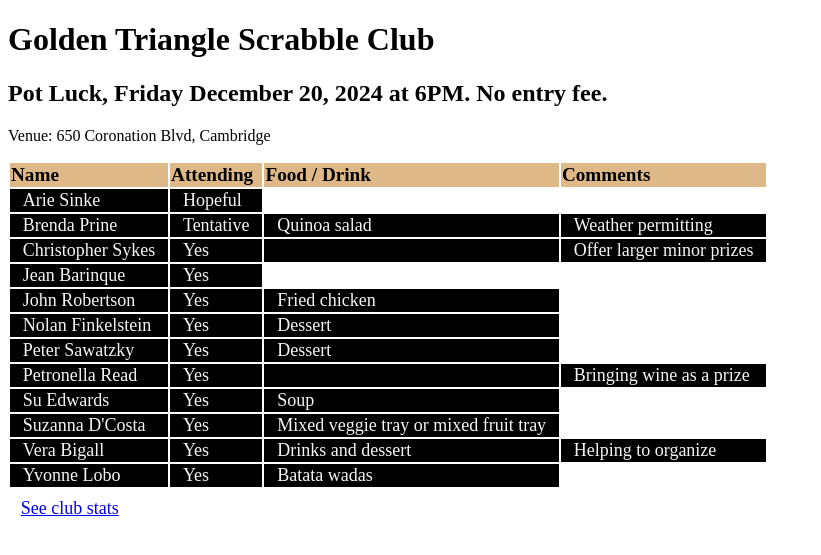
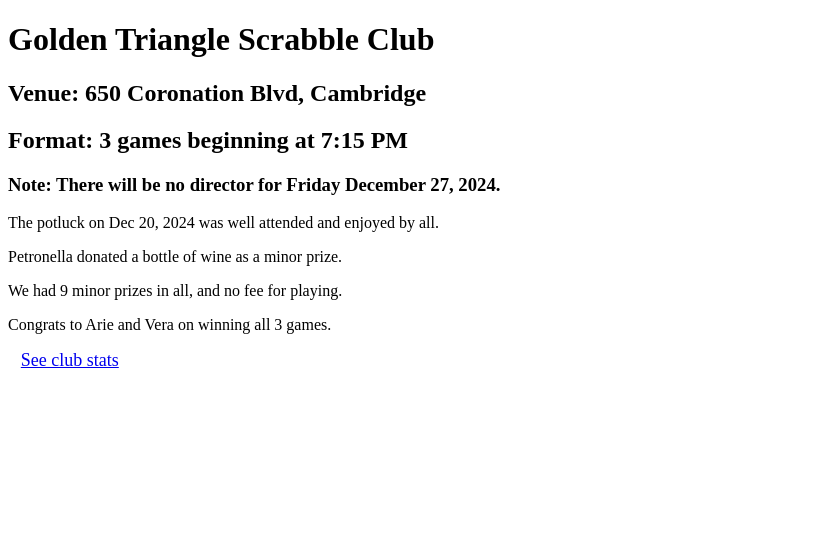
Before and after one commit to TileRunner/tilerunner.github.io, a Jekyll site: the page scrabbleclub/gtsc.html, which Jekyll copies as it is, in a window 1280 px wide. Shown: the top 555 px of the page, without its empty margins (0-821 px from the left). Built offline with Jekyll 4.4.1, drawn with Linux system fonts in a browser that asks for light colours.

Commit message:
Potluck report

```diff
--- a/scrabbleclub/gtsc.html
+++ b/scrabbleclub/gtsc.html
@@ -10,82 +10,13 @@
   <body id="body">
     <div>
       <h1>Golden Triangle Scrabble Club</h1>
-      <h2>Pot Luck, Friday December 20, 2024 at 6PM. No entry fee.</h2>
-      <p>Venue: 650 Coronation Blvd, Cambridge</p>
-      <table>
-        <thead>
-          <tr>
-            <td>Name</td>
-            <td>Attending</td>
-            <td>Food / Drink</td>
-            <td>Comments</td>
-          </tr>
-        </thead>
-        <tbody>
-          <tr>
-            <td>Arie Sinke</td>
-            <td>Hopeful</td>
-          </tr>
-          <tr>
-            <td>Brenda Prine</td>
-            <td>Tentative</td>
-            <td>Quinoa salad</td>
-            <td>Weather permitting</td>
-          </tr>
-          <tr>
-            <td>Christopher Sykes</td>
-            <td>Yes</td>
-            <td></td>
-            <td>Offer larger minor prizes</td>
-          </tr>
-          <tr>
-            <td>Jean Barinque</td>
-            <td>Yes</td>
-          </tr>
-          <tr>
-            <td>John Robertson</td>
-            <td>Yes</td>
-            <td>Fried chicken</td>
-          </tr>
-          <tr>
-            <td>Nolan Finkelstein</td>
-            <td>Yes</td>
-            <td>Dessert</td>
-          </tr>
-          <tr>
-            <td>Peter Sawatzky</td>
-            <td>Yes</td>
-            <td>Dessert</td>
-          </tr>
-          <tr>
-            <td>Petronella Read</td>
-            <td>Yes</td>
-            <td></td>
-            <td>Bringing wine as a prize</td>
-          </tr>
-          <tr>
-            <td>Su Edwards</td>
-            <td>Yes</td>
-            <td>Soup</td>
-          </tr>
-          <tr>
-            <td>Suzanna D'Costa</td>
-            <td>Yes</td>
-            <td>Mixed veggie tray or mixed fruit tray</td>
-          </tr>
-          <tr>
-            <td>Vera Bigall</td>
-            <td>Yes</td>
-            <td>Drinks and dessert</td>
-            <td>Helping to organize</td>
-          </tr>
-          <tr>
-            <td>Yvonne Lobo</td>
-            <td>Yes</td>
-            <td>Batata wadas</td>
-          </tr>
-        </tbody>
-      </table>
+      <h2>Venue: 650 Coronation Blvd, Cambridge</h2>
+      <h2>Format: 3 games beginning at 7:15 PM</h2>
+      <h3>Note: There will be no director for Friday December 27, 2024.</h3>
+      <p>The potluck on Dec 20, 2024 was well attended and enjoyed by all.</p>
+      <p>Petronella donated a bottle of wine as a minor prize.</p>
+      <p>We had 9 minor prizes in all, and no fee for playing.</p>
+      <p>Congrats to Arie and Vera on winning all 3 games.</p>
     </div>
     <div class="link">
       <a href="scrabbleclub.html">See club stats</a>
```
Also changed, not shown: scrabbleclub/scrabbleclub.js (+10 -0 lines).
